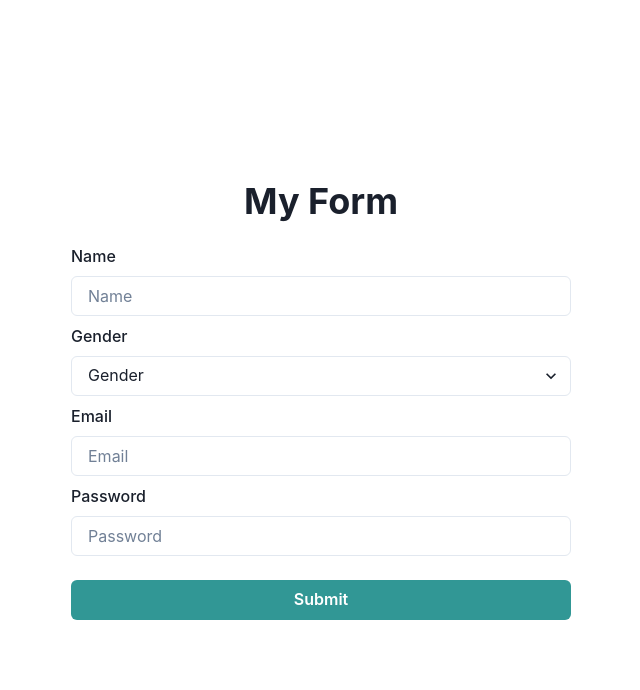
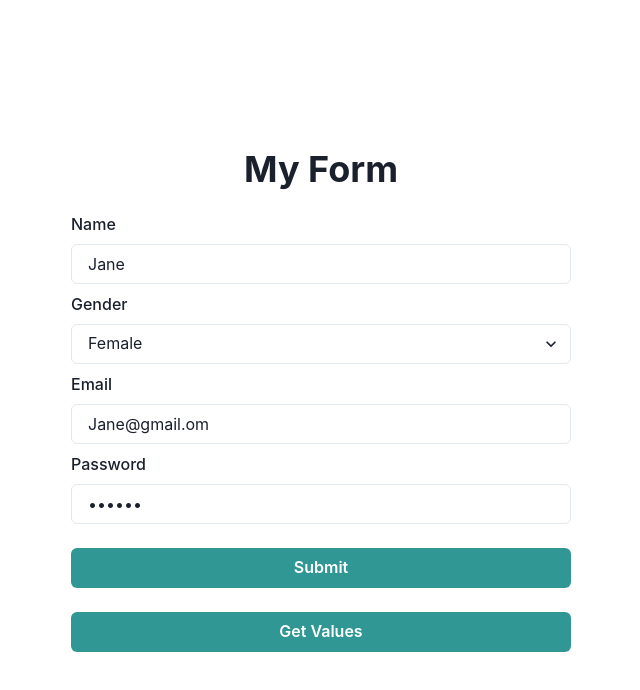
Before and after one commit to thatanjan/react-hook-form-yt, a React (Create React App) app: page / in a window 1280 px wide. Shown: the top 690 px of the page, without its empty margins (319-959 px from the left). Built offline with nearby package versions, Linux system fonts and the light colour scheme.

Commit message:
Final code

```diff
--- a/src/App.js
+++ b/src/App.js
@@ -1,12 +1,28 @@
 import { Center } from '@chakra-ui/react'
 import './App.css'
 import MyForm from './MyForm'
+import { useForm, FormProvider } from 'react-hook-form'
+import MyFormWithContext from './MyFormWithContext'
+
+import { DevTool } from '@hookform/devtools'
 
 function App() {
+	const formMethods = useForm({
+		defaultValues: {
+			companyName: 'Google',
+		},
+	})
+
+	console.log('watch', formMethods.watch())
+
 	return (
 		<div className='App'>
 			<Center h='100vh'>
 				<MyForm />
+				{/* <FormProvider {...formMethods}> */}
+				{/* 	<MyFormWithContext /> */}
+				{/* </FormProvider> */}
+				<DevTool control={formMethods.control} />{' '}
 			</Center>
 		</div>
 	)
--- a/src/MyForm.jsx
+++ b/src/MyForm.jsx
@@ -9,40 +9,78 @@ import {
 	Select,
 	Stack,
 } from '@chakra-ui/react'
+import { useForm } from 'react-hook-form'
+import { useEffect } from 'react'
 
 const MyForm = () => {
-	// const sleep = ms => new Promise(resolve => setTimeout(resolve, ms))
+	const sleep = ms => new Promise(resolve => setTimeout(resolve, ms))
 
-	// const getAsyncValues = async () => {
-	// 	await sleep(2000)
-	//
-	// 	return {
-	// 		name: 'Jack',
-	// 		gender: 'female',
-	// 		email: 'asm@gmailc.om',
-	// 		password: '123456',
-	// 	}
-	// }
+	const getAsyncValues = async () => {
+		await sleep(2000)
 
-	// const onSubmit = async data => {
-	// 	await sleep(2000)
-	// 	if (data) {
-	// 		alert(JSON.stringify(data))
-	// 	} else {
-	// 		alert('There is an error')
-	// 	}
-	// }
+		return {
+			name: 'Jane',
+			gender: 'female',
+			email: 'Jane@gmail.om',
+			password: '123456',
+		}
+	}
 
-	const errors = {}
+	const onSubmit = async data => {
+		await sleep(2000)
+		if (data) {
+			alert(JSON.stringify(data))
+		} else {
+			alert('There is an error')
+		}
+	}
+
+	const {
+		register,
+		handleSubmit,
+		formState: {
+			isSubmitSuccessful,
+			isSubmitting,
+			isDirty,
+			dirtyFields,
+			touchedFields,
+			errors,
+		},
+		watch,
+		getValues,
+		reset,
+	} = useForm({
+		defaultValues: getAsyncValues,
+		mode: 'onChange',
+	})
+
+	useEffect(() => {
+		reset({
+			name: '',
+			gender: '',
+			email: '',
+			password: '',
+		})
+	}, [isSubmitSuccessful])
 
 	return (
 		<Box maxW='500' w='90%'>
 			<Heading mb='5'>My Form</Heading>
-			<form>
+			<form onSubmit={handleSubmit(onSubmit)}>
 				<Stack>
 					<FormControl isInvalid={errors.name}>
 						<FormLabel htmlFor='name'>Name</FormLabel>
-						<Input id='name' placeholder='Name' />
+						<Input
+							id='name'
+							placeholder='Name'
+							{...register('name', {
+								required: 'This field is required',
+								minLength: {
+									value: 10,
+									message: 'Minimum length should be 10',
+								},
+							})}
+						/>
 						<FormErrorMessage>
 							{errors.name && errors.name.message}
 						</FormErrorMessage>
@@ -50,7 +88,12 @@ const MyForm = () => {
 
 					<FormControl isInvalid={errors.gender}>
 						<FormLabel htmlFor='gender'>Gender</FormLabel>
-						<Select placeholder='Gender'>
+						<Select
+							placeholder='Gender'
+							{...register('gender', {
+								required: 'This field is required',
+							})}
+						>
 							<option value='male'>Male</option>
 							<option value='female'>Female</option>
 						</Select>
@@ -61,7 +104,17 @@ const MyForm = () => {
 
 					<FormControl isInvalid={errors.email}>
 						<FormLabel>Email</FormLabel>
-						<Input type='text' placeholder='Email' />
+						<Input
+							type='text'
+							placeholder='Email'
+							{...register('email', {
+								required: 'Email is required',
+								pattern: {
+									value: /^\S+@\S+$/i,
+									message: 'Invalid email format',
+								},
+							})}
+						/>
 						<FormErrorMessage>
 							{errors.email && errors.email.message}
 						</FormErrorMessage>
@@ -69,14 +122,41 @@ const MyForm = () => {
 
 					<FormControl isInvalid={errors.password}>
 						<FormLabel>Password</FormLabel>
-						<Input type='password' placeholder='Password' />
+						<Input
+							type='password'
+							placeholder='Password'
+							{...register('password', {
+								maxLength: {
+									value: 32,
+									message: 'The max length has to be 32',
+								},
+								minLength: {
+									value: 6,
+									message: 'The minimum length has to be 6',
+								},
+								required: 'Password is required',
+							})}
+						/>
 						<FormErrorMessage>
 							{errors.password && errors.password.message}
 						</FormErrorMessage>
 					</FormControl>
 
-					<Button mt={4} colorScheme='teal' type='submit'>
+					<Button
+						mt={4}
+						colorScheme='teal'
+						type='submit'
+						isLoading={isSubmitting}
+					>
 						Submit
+					</Button>
+
+					<Button
+						mt={4}
+						colorScheme='teal'
+						onClick={() => alert(JSON.stringify(getValues()))}
+					>
+						Get Values
 					</Button>
 				</Stack>
 			</form>
--- a/src/MyFormWithContext.jsx
+++ b/src/MyFormWithContext.jsx
@@ -8,22 +8,31 @@ import {
 	Input,
 	Stack,
 } from '@chakra-ui/react'
+import { useFormContext } from 'react-hook-form'
 
 const MyFormWithContext = () => {
-	// const onSubmit = values => {
-	// 	console.log(values)
-	// }
+	const onSubmit = values => {
+		console.log(values)
+	}
 
-	const errors = {}
+	const {
+		handleSubmit,
+		formState: { errors, isSubmitting, isValid },
+		register,
+	} = useFormContext()
 
 	return (
 		<Box maxW='500' w='90%'>
 			<Heading mb='5'>My Form</Heading>
-			<form>
+			<form onSubmit={handleSubmit(onSubmit)}>
 				<Stack>
 					<FormControl isInvalid={errors.companyName}>
 						<FormLabel htmlFor='companyName'>Company Name</FormLabel>
-						<Input id='companyName' placeholder='Company Name' />
+						<Input
+							id='companyName'
+							placeholder='Company Name'
+							{...register('companyName')}
+						/>
 						<FormErrorMessage>
 							{errors.companyName && errors.companyName.message}
 						</FormErrorMessage>
```
